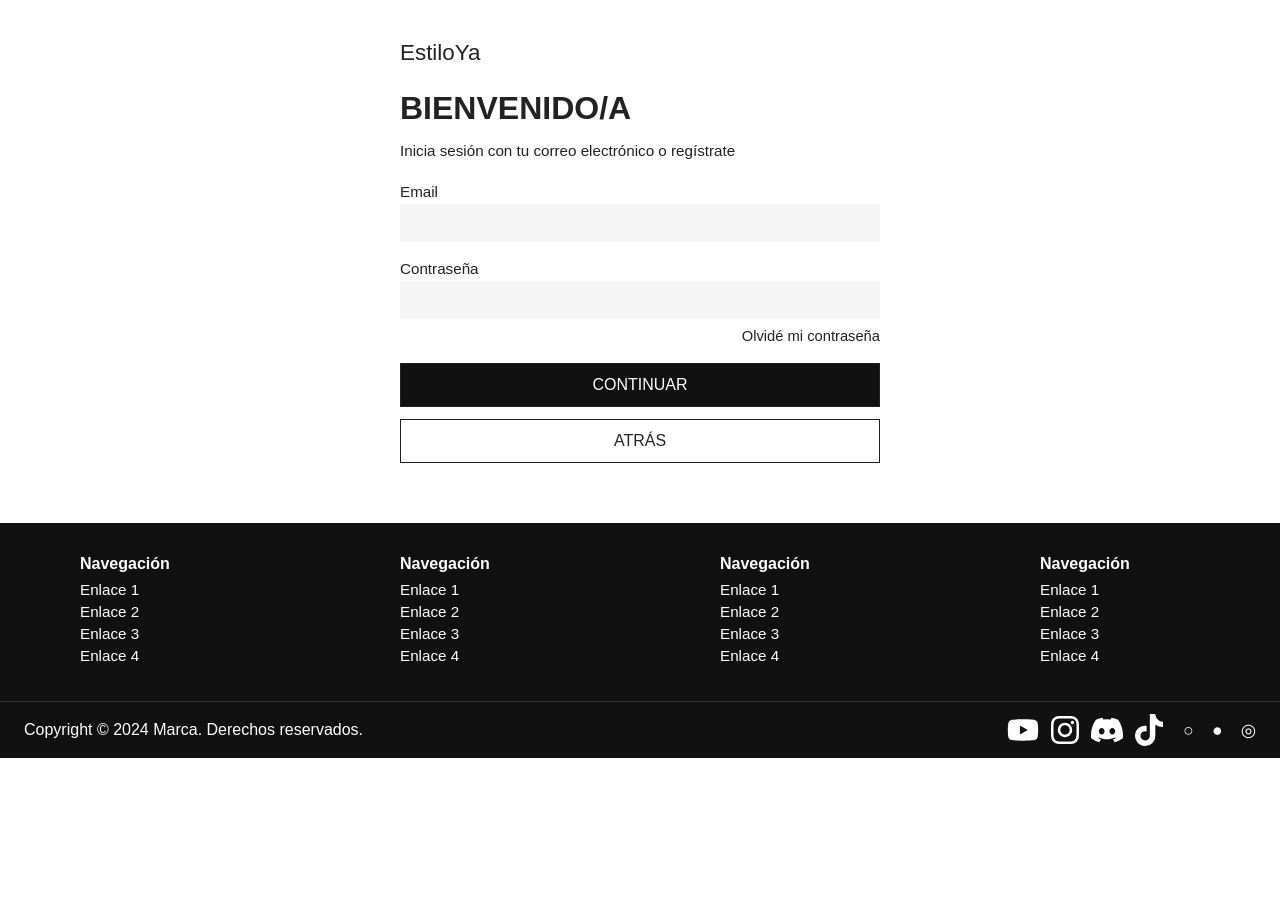
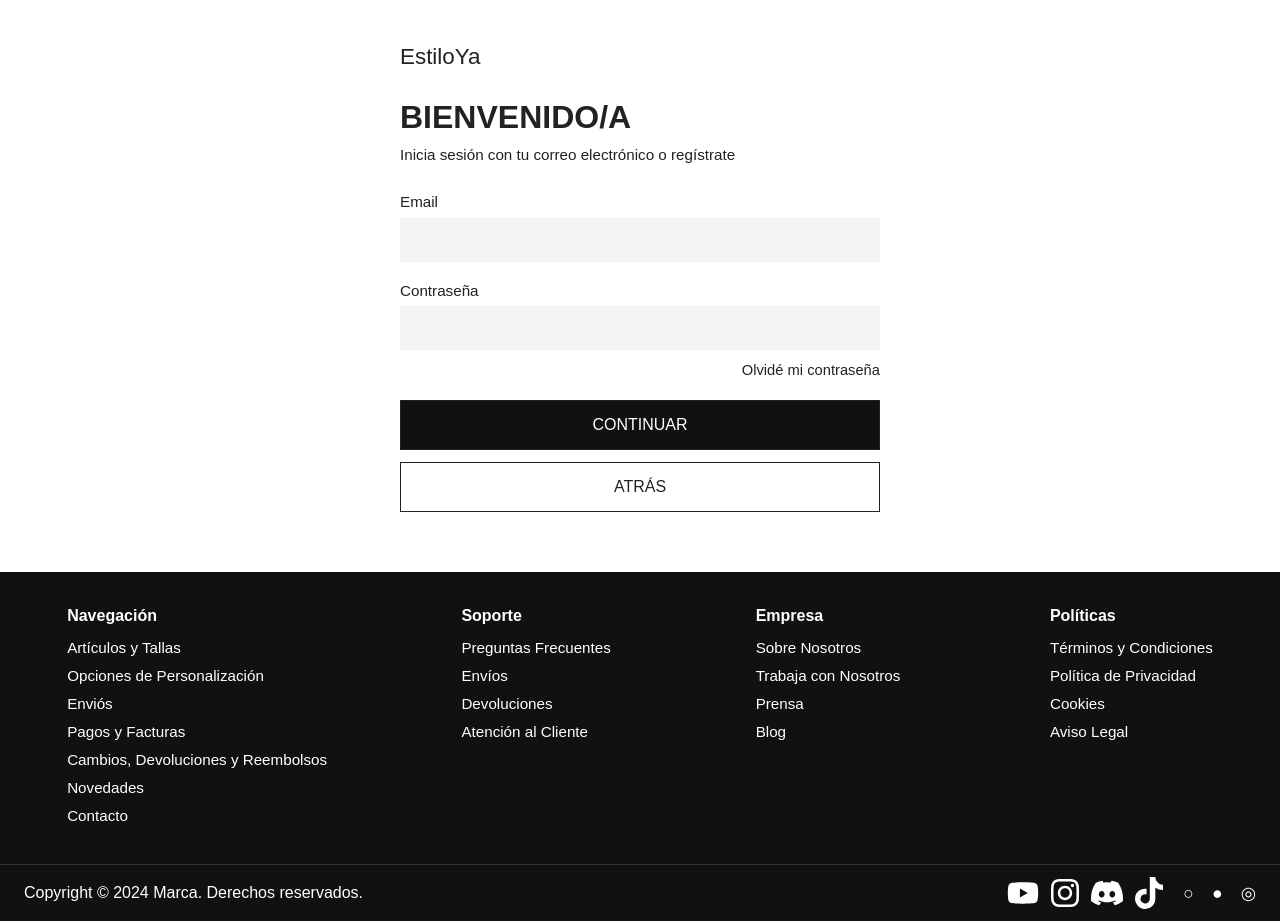
Before and after one commit to SujetoDelta-XXI/Proyecto-Integrador---CICLO-IV, a React (Vite) app in the folder user-frontend/: page /loginForm in a window 1280 px wide. Before the commit the page ends 840 px from the top, so only its background shows below. Built offline with nearby package versions, Linux system fonts and the light colour scheme.

Commit message:
Footer - User

```diff
--- a/user-frontend/package.json
+++ b/user-frontend/package.json
@@ -10,6 +10,7 @@
     "preview": "vite preview"
   },
   "dependencies": {
+    "bootstrap": "^5.3.6",
     "react": "^19.1.0",
     "react-dom": "^19.1.0",
     "react-router-dom": "^7.6.0",
--- /dev/null
+++ b/user-frontend/src/components/interfaces/CarruselComponent.jsx
@@ -0,0 +1,74 @@
+import { useState } from "react";
+import "bootstrap/dist/css/bootstrap.min.css";
+import "bootstrap/dist/js/bootstrap.bundle.min.js";
+
+const productos = [
+  { id: 1, nombre: "Polo Negro 1", img: "https://th.bing.com/th/id/OIP.cafRi3jusreZzbeamaWJKgHaHW?cb=iwc2&rs=1&pid=ImgDetMain" },
+  { id: 2, nombre: "Polo Negro 2", img: "https://www.zalo.pe/wp-content/uploads/2023/06/polos-cumpleanos-lima-peru-estilo-7-600x596.jpg" },
+  { id: 3, nombre: "Polo Negro 3", img: "https://mundoreset.com/cdn/shop/products/C66_P1-Recuerda_394x.jpg?v=1630950810" },
+  { id: 4, nombre: "Polo Star Wars", img: "https://encrypted-tbn0.gstatic.com/images?q=tbn:ANd9GcS75bm48Gg2F1PfbcBqtNYEMn25bR6MWw6PDQ&s" },
+  { id: 5, nombre: "Polera Star Wars", img: "https://encrypted-tbn0.gstatic.com/images?q=tbn:ANd9GcSLa8swqg3UjK-v9pTmXQfBqZzTdE93muztjw&s" },
+];
+
+const ITEMS_POR_VISTA = 3;
+
+function CarruselMultiItem() {
+  const [indice, setIndice] = useState(0);
+
+  // Calcula los productos a mostrar
+  const productosAMostrar = productos.slice(indice, indice + ITEMS_POR_VISTA);
+
+  // Controla los botones
+  const puedeRetroceder = indice > 0;
+  const puedeAvanzar = indice + ITEMS_POR_VISTA < productos.length;
+
+  const handlePrev = () => {
+    if (puedeRetroceder) setIndice(indice - 1);
+  };
+
+  const handleNext = () => {
+    if (puedeAvanzar) setIndice(indice + 1);
+  };
+
+  return (
+    <div className="container my-4">
+      <div className="d-flex justify-content-between align-items-center">
+        <button
+          className="btn btn-outline-primary"
+          onClick={handlePrev}
+          disabled={!puedeRetroceder}
+        >
+          &#8592;
+        </button>
+        <div className="d-flex flex-row flex-nowrap" style={{ width: "80%" }}>
+          {productosAMostrar.map((producto) => (
+            <div
+              key={producto.id}
+              className="card mx-2"
+              style={{ minWidth: "30%", maxWidth: "30%" }}
+            >
+              <img
+                src={producto.img}
+                className="card-img-top"
+                alt={producto.nombre}
+                style={{ height: "200px", objectFit: "cover" }}
+              />
+              <div className="card-body">
+                <h5 className="card-title">{producto.nombre}</h5>
+              </div>
+            </div>
+          ))}
+        </div>
+        <button
+          className="btn btn-outline-primary"
+          onClick={handleNext}
+          disabled={!puedeAvanzar}
+        >
+          &#8594;
+        </button>
+      </div>
+    </div>
+  );
+}
+
+export default CarruselMultiItem;
--- a/user-frontend/src/components/interfaces/Footer.jsx
+++ b/user-frontend/src/components/interfaces/Footer.jsx
@@ -1,19 +1,62 @@
 import "../css/Footer.css";
 import { FaYoutube, FaInstagram, FaTiktok } from "react-icons/fa";
 import { BsDiscord } from "react-icons/bs";
+
+const footerLinks = [
+  {
+    title: "Navegación",
+    links: [
+      { text: "Artículos y Tallas", url: "#" },
+      { text: "Opciones de Personalización", url: "#" },
+      { text: "Enviós", url: "#"},
+      { text: "Pagos y Facturas", url:"#"},
+      { text: "Cambios,  Devoluciones y Reembolsos", url:"#"},
+      { text: "Novedades", url: "#" },
+      { text: "Contacto", url: "#" },
+    ],
+  },
+  {
+    title: "Soporte",
+    links: [
+      { text: "Preguntas Frecuentes", url: "#" },
+      { text: "Envíos", url: "#" },
+      { text: "Devoluciones", url: "#" },
+      { text: "Atención al Cliente", url: "#" },
+    ],
+  },
+  {
+    title: "Empresa",
+    links: [
+      { text: "Sobre Nosotros", url: "#" },
+      { text: "Trabaja con Nosotros", url: "#" },
+      { text: "Prensa", url: "#" },
+      { text: "Blog", url: "#" },
+    ],
+  },
+  {
+    title: "Políticas",
+    links: [
+      { text: "Términos y Condiciones", url: "#" },
+      { text: "Política de Privacidad", url: "#" },
+      { text: "Cookies", url: "#" },
+      { text: "Aviso Legal", url: "#" },
+    ],
+  },
+];
 
 function Footer() {
   return (
     <footer className="footer">
       <div className="footer-nav">
-        {[1, 2, 3, 4].map((col) => (
-          <div className="footer-col" key={col}>
-            <div className="footer-title">Navegación</div>
+        {footerLinks.map((col, idx) => (
+          <div className="footer-col" key={idx}>
+            <div className="footer-title">{col.title}</div>
             <ul>
-              <li><a href="#">Enlace 1</a></li>
-              <li><a href="#">Enlace 2</a></li>
-              <li><a href="#">Enlace 3</a></li>
-              <li><a href="#">Enlace 4</a></li>
+              {col.links.map((link, i) => (
+                <li key={i}>
+                  <a href={link.url}>{link.text}</a>
+                </li>
+              ))}
             </ul>
           </div>
         ))}
--- a/user-frontend/src/components/interfaces/Index.jsx
+++ b/user-frontend/src/components/interfaces/Index.jsx
@@ -1,10 +1,12 @@
 import MainHeader from "./Header";
 import "../css/Index.css";
+import CarruselComponent from "./CarruselComponent";
 
 function Index() {
   return (
     <>
       <MainHeader />
+      <CarruselComponent />
       <div className="index-hero">
         <h1 className="index-title">Bienvenido a EstiloYa</h1>
         <p className="index-subtitle">
```
Also changed, not shown: user-frontend/src/App.jsx (+2 -36 lines), user-frontend/src/components/interfaces/user.jsx (added, +17 -0 lines), user-frontend/src/main.jsx (+2 -10 lines), 1 other file (tests, documents, lock files or other folders).
